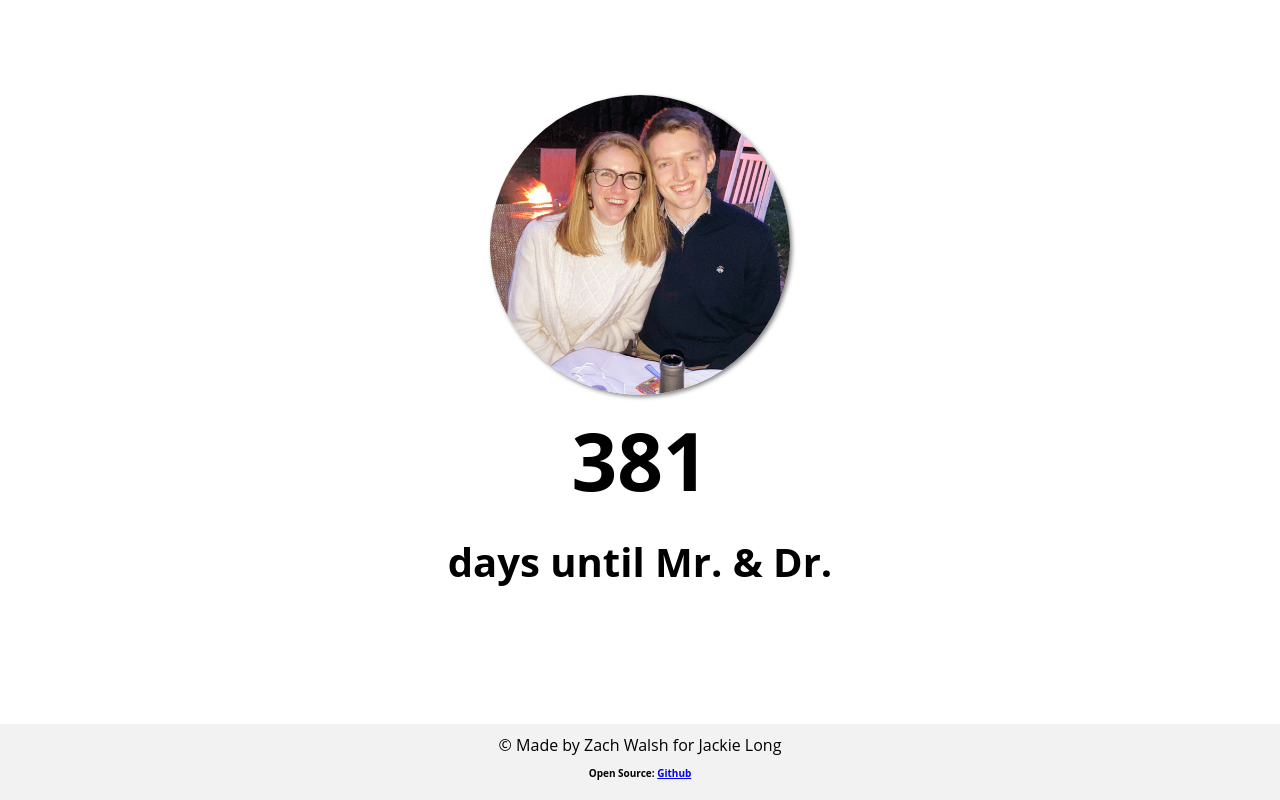
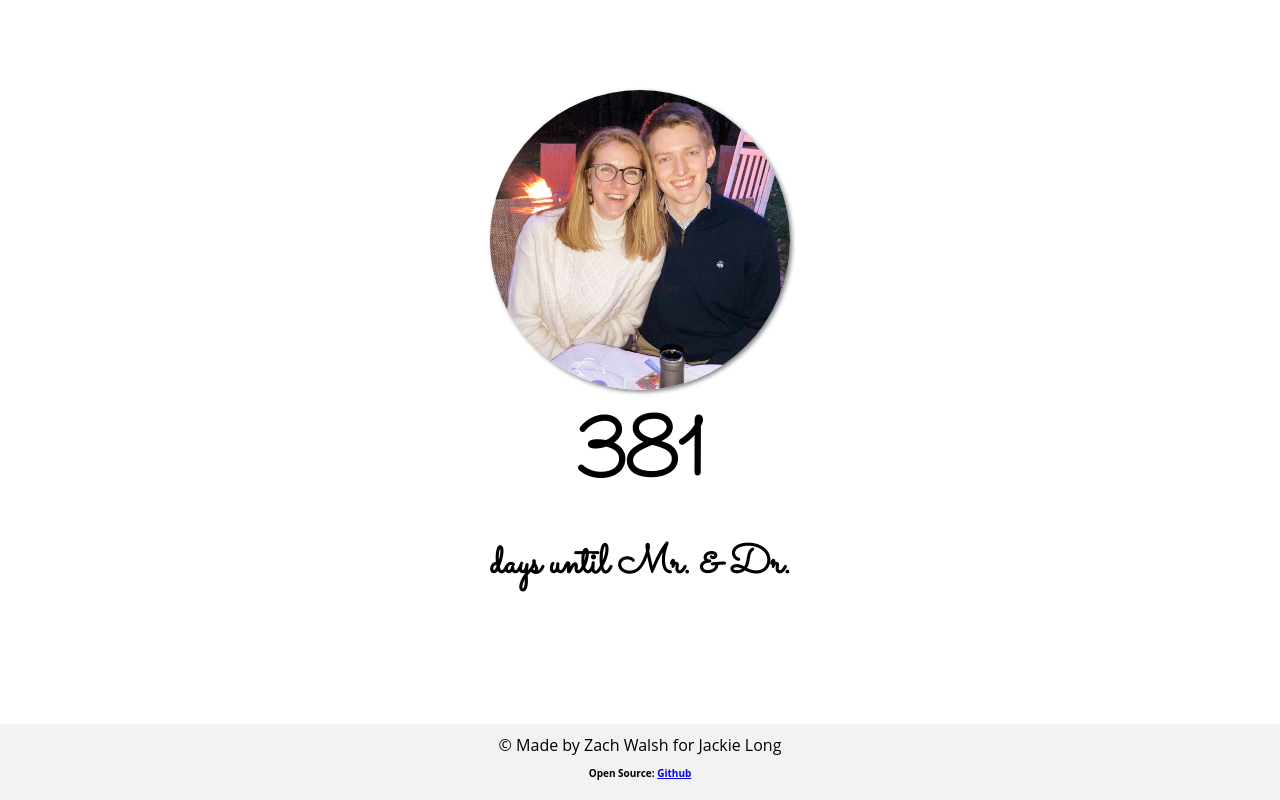
Before and after one commit to zwalsh/wedding-countdown, a plain HTML site: page src/index.html in a window 1280 px wide. Drawn offline with Linux system fonts and the light colour scheme.

Commit message:
Use Sacramento font

```diff
--- a/src/css/style.css
+++ b/src/css/style.css
@@ -4,7 +4,7 @@ html, body {
   padding: 0;
   display: flex;
   flex-direction: column;
-  font-family: "Open Sans", Arial, sans-serif;
+  font-family: "Sacramento";
 }
 
 main {
@@ -26,6 +26,7 @@ p {
 #day-count {
   font-size: 80px;
   margin-bottom: 10px;
+  font-weight: bold;
 }
 
 .round {
@@ -39,8 +40,10 @@ footer {
   background-color: #f2f2f2;
   padding: 10px;
   text-align: center;
+  font-family: "Open Sans", Arial, sans-serif;
 }
 
 footer > p {
+  font-family: "Open Sans", Arial, sans-serif;
   font-size: 10px;
 }
--- a/src/index.html
+++ b/src/index.html
@@ -5,6 +5,7 @@
     <meta name="viewport" content="width=device-width, initial-scale=1.0, user-scalable=no">
     <title>Jackie ❤️ Zach</title>
     <link rel="icon" type="image/x-icon" href="img/ring.png">
+    <link href='https://fonts.googleapis.com/css?family=Sacramento' rel='stylesheet'>
     <link rel="stylesheet" href="css/style.css">
     <script src="js/script.js"></script>
 </head>
```
